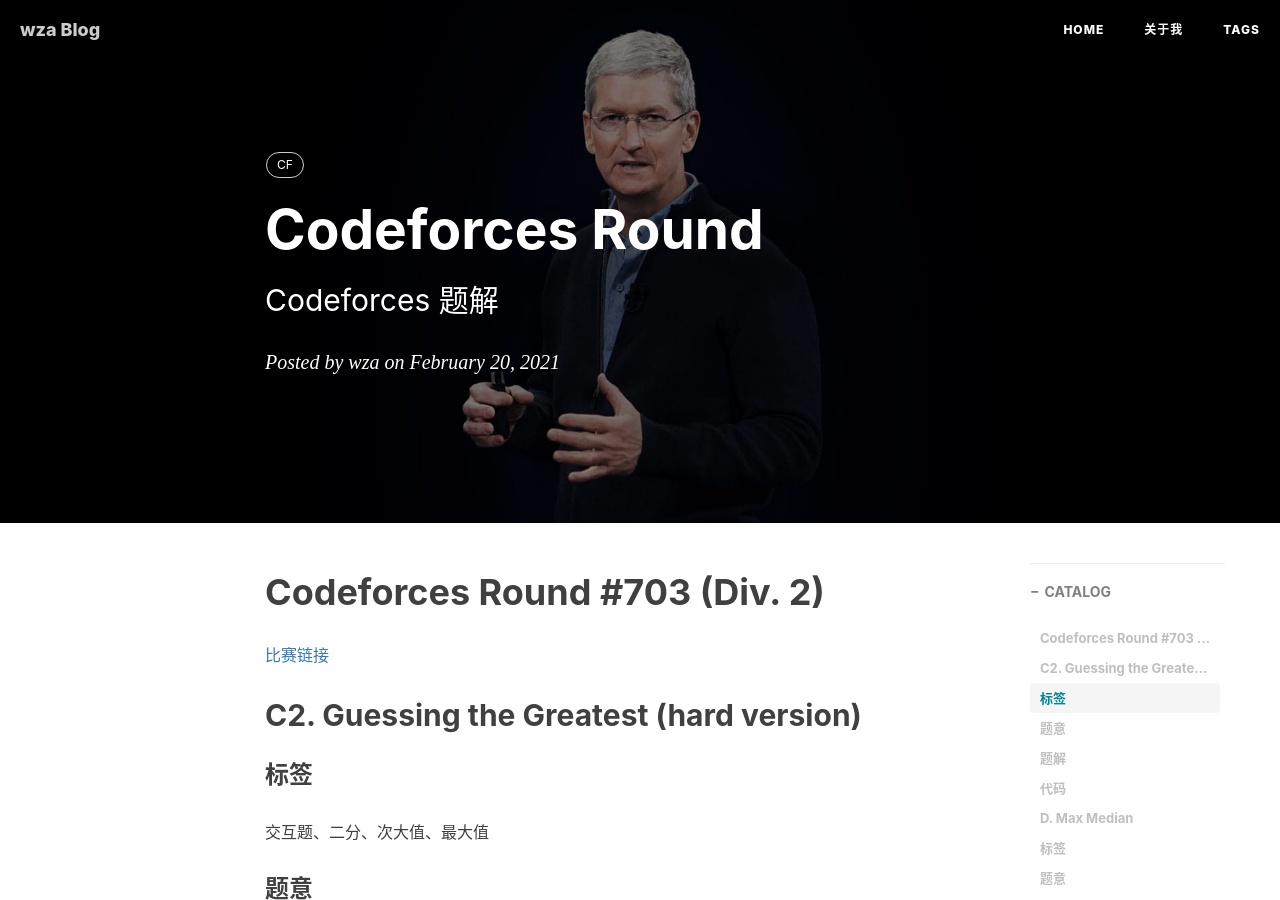
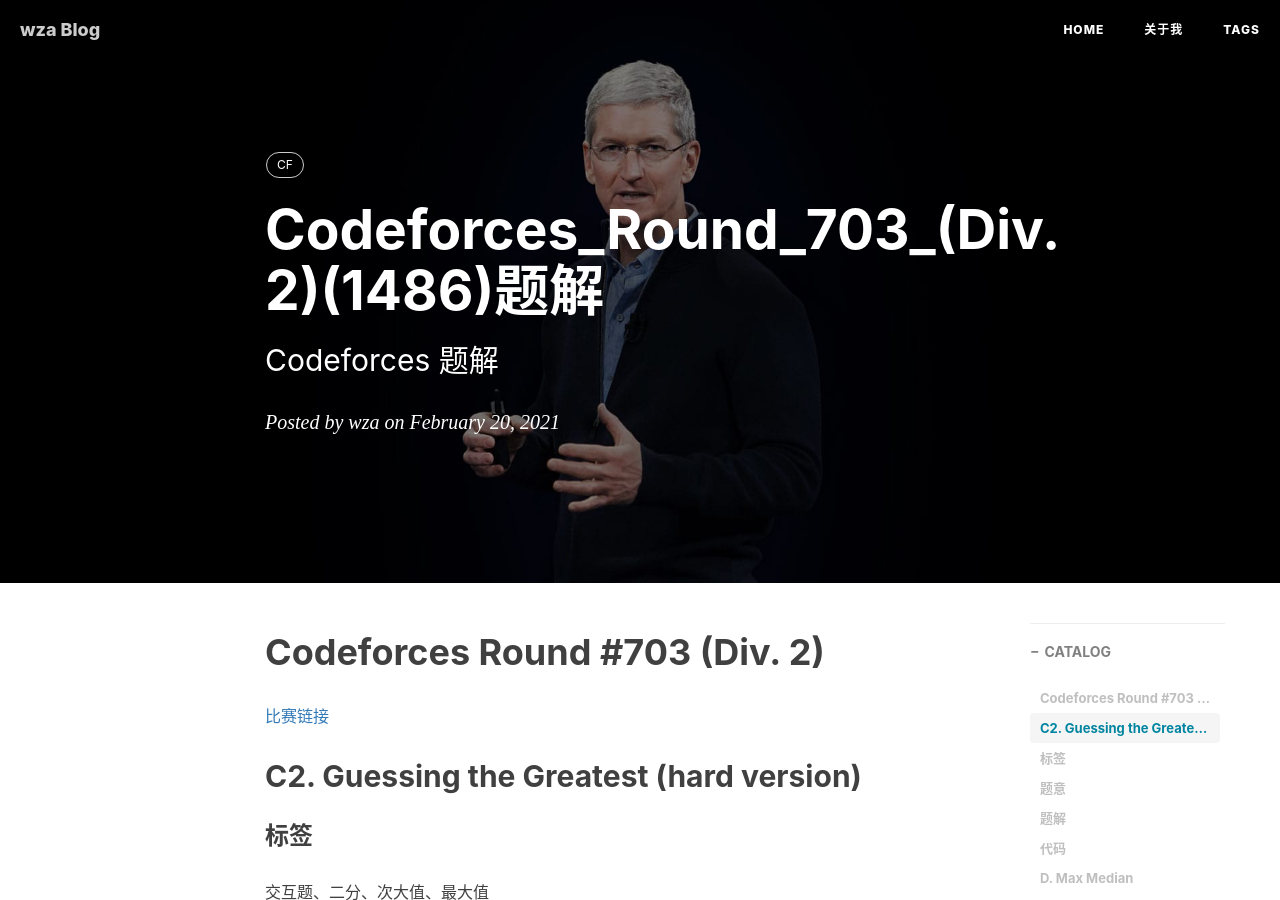
Before and after one commit to lgwza/lgwza.github.io, a Jekyll site: the page built from _posts/2020-02-20-Codeforces_Round_703_(Div. 2)(1486)题解.md, in a window 1280 px wide and 900 px high. Built offline with Jekyll 4.4.1, drawn with Linux system fonts in a browser that asks for light colours; nearby versions of some CDN libraries; formulas are drawn with MathJax 3; comment, search, counter and statistics services are not loaded.

Commit message:
Update and rename 2020-02-20-Codeforces Round #703 (Div. 2)(1486)题解.md to 2020-02-20-Codeforces_Round_703_(Div. 2)(1486)题解.md

```diff
--- a/_posts/2020-02-20-Codeforces Round #703 (Div. 2)(1486)题解.md
+++ b/_posts/2020-02-20-Codeforces_Round_703_(Div. 2)(1486)题解.md
@@ -1,6 +1,6 @@
 ---
 layout:     post
-title:      Codeforces Round #703 (Div. 2)(1486)题解
+title:      Codeforces_Round_703_(Div. 2)(1486)题解
 subtitle:   Codeforces 题解
 date:       2021-02-20
 author:     wza
```
